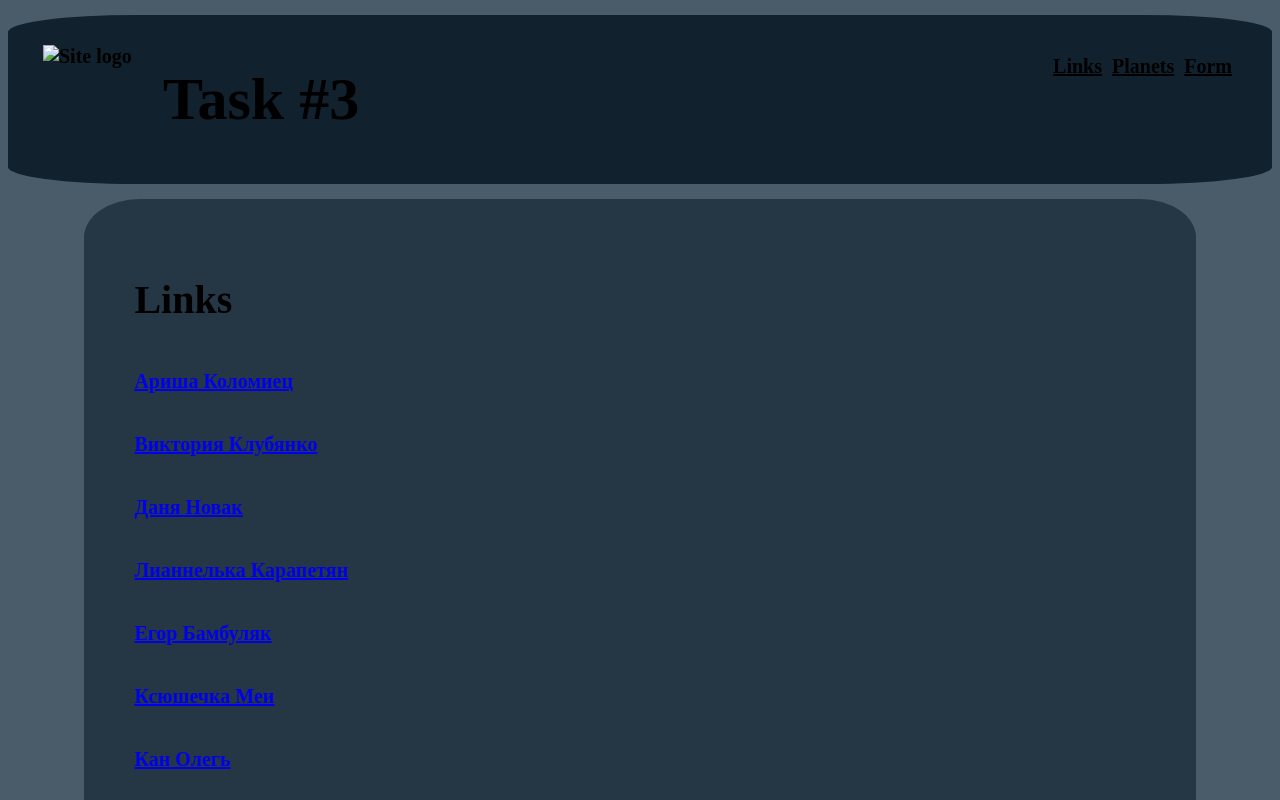
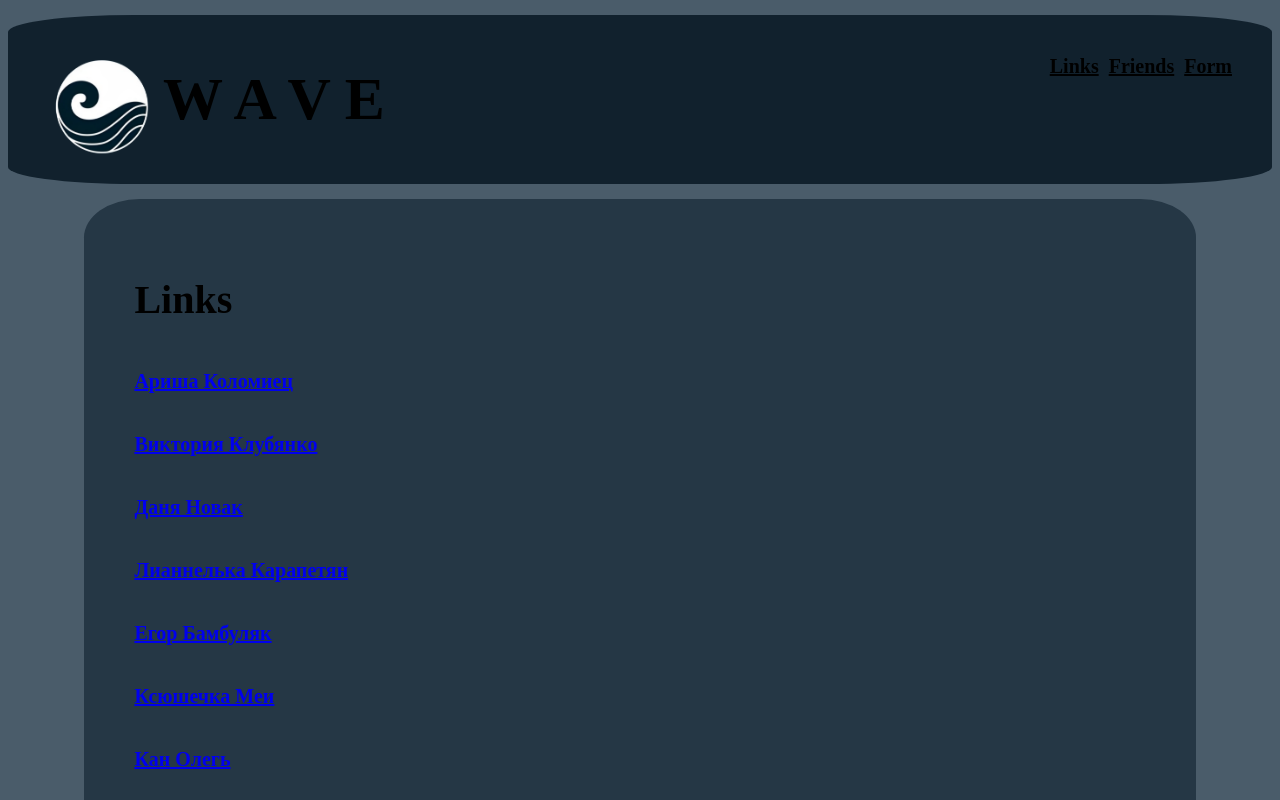
Before and after one commit to natalikelevra/s0188081.github.io, a plain HTML site: page Task3/index3.html in a window 1280 px wide. Shown: the top 800 px of the page. Drawn offline with Linux system fonts and the light colour scheme.

Commit message:
Update index3.html

```diff
--- a/Task3/index3.html
+++ b/Task3/index3.html
@@ -15,12 +15,12 @@
 <body class = "body">
     <header class = "header">
       <div class = "logo">
-      <img class= "picture" src="логотип.jpg" title = "logo" height = 120 width=120 alt="Site logo">
-      <h1 title = "Задание №3"> Task #3 </h1>
+      <img class= "picture" src="Logo.png" title = "logo" height = 120 width=120 alt="Site logo">
+      <h1 title = "Задание №3"> W A V E </h1>
     </div>
       <nav class = "nav">
           <a href="#links" id = "nav_button" >Links</a>
-          <a href="#planets" id = "nav_button" >Planets</a>
+          <a href="#friends" id = "nav_button" >Friends</a>
           <a href="#form" id = "nav_button" >Form</a>
       </nav>
 
@@ -46,7 +46,7 @@
   <div class = "window">
 <div class = "table">
 
-  <table class = "table" id="planets">
+  <table class = "table" id="friends">
     <thead>
                     <tr>
                         <td> Name </td>
@@ -196,7 +196,7 @@
 
       <div class = "footer">
         <footer>
-          <p>&copy; Vixa Lubyanko</p>
+          <p>&copy; Natali Kelevra </p>
         </footer>
       </div>
     </body>
```
